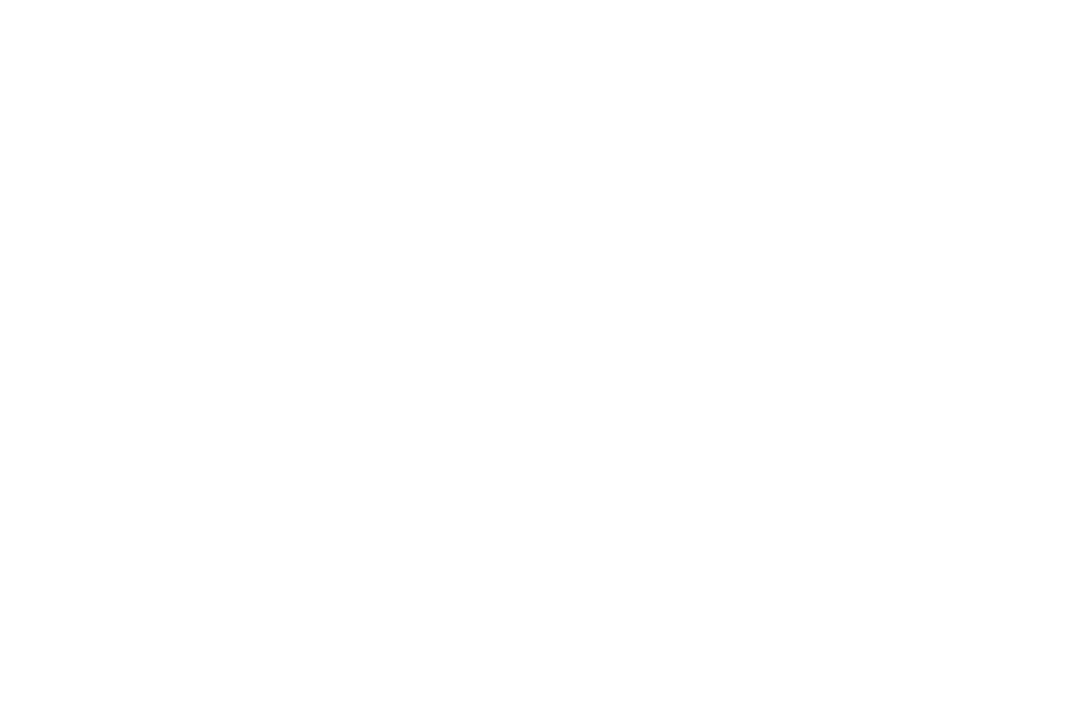
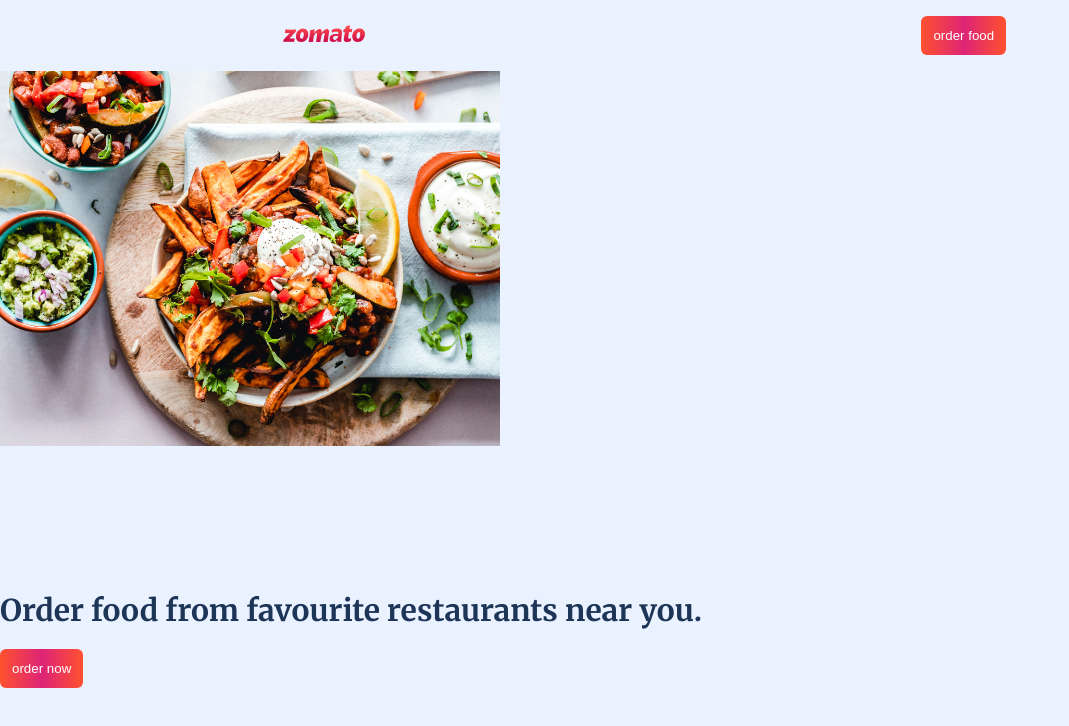
Before and after one commit to KushwahaVaibhav/mission-1, a plain HTML site: page index.html in a window 1280 px wide. Shown: the whole page, without its empty margins (0-1069 px from the left). Drawn offline with Linux system fonts and the light colour scheme.

Commit message:
add navbar and hero

```diff
--- a/index.html
+++ b/index.html
@@ -5,8 +5,38 @@
     <meta http-equiv="X-UA-Compatible" content="IE=edge">
     <meta name="viewport" content="width=device-width, initial-scale=1.0">
     <title>Document</title>
+    <link rel="preconnect" href="https://fonts.gstatic.com">
+<link
+ href="https://fonts.googleapis.com/css2?family=Merriweather:ital,wght@0,300;0,400;0,700;0,900;1,300;1,400;1,700;1,900&display=swap"
+  rel="stylesheet"
+  />
+  <link rel="stylesheet" href="style.css"/>
 </head>
 <body>
+    <header>
+        <nav class="navbar">
+            <div class="navbar__brand">
+                <img src="./assets/logo.png" alt="logo" class="navbar__logo"/>
+            </div>
+            <div class="navbar_nav_items">
+                <button class="nav_items button_primary">order food</button>
+            </div>
+        </nav>
+    </header>
+    <main class="container">
+
+    </main>
+<section class="hero_container">
+    <div class="hero_image_container">
+        <img class="hero_image" src="./assets/hero.jpg" alt="hero image"/>
+    </div>
+    <div class="hero_description">
+        <h1 class="hero_text"> Order food from favourite restaurants near you.</h1>
+        <button class="button_primary">order now</button>
+
+    </div>
+
+</section>
 
 </body>
 </html>
--- a/style.css
+++ b/style.css
@@ -0,0 +1,86 @@
+*{
+    margin: 0;
+    padding: 0;
+    body-sizing: border-box;
+}
+body {
+     font-family: "Merriweather",sans-serif;
+     background-color: #ebf2ff ;
+     overflow-x: hidden;
+}
+.button_primary{
+    background-image:linear-gradient(
+        to right,
+        #ff512f 0%,
+        #dd2476 51%,
+        #ff512f 100%
+    ) ;
+    color: #fff;
+    padding: 12px;
+    border: none;
+    border-radius: 6px;
+}
+.container{
+    width: 100%;
+    margin: 0 auto;
+    padding: 0 15px;
+}
+.navbar{
+    display: flex;
+    justify-content: space-around;
+    align-items: center;
+}
+.navbar__brand{
+    width: 100px;
+}
+.navbar__logo{
+    width: 100%;
+}
+.hero_container{
+    width: 100%;
+
+}
+.hero_image{
+    width: 100%;
+}
+
+.hero_text{
+    font-size: 30px;
+    color: #1d3557;
+    margin: 20px 0;
+}
+@media (min_width:768px){
+ .navbar{
+     justify-content: space-between;
+     padding: 10px 20px;
+ }
+ .navbar__brand{
+     width: 150px;
+ }
+
+ .button_primary{
+     padding: 20px;
+     font-size: 20px;
+ }
+ .her0_container{
+     display: flex;
+     flex-direction: row-reverse;
+     align-items: center;
+     justify-content: space-between;
+     gap: 10px;
+ }
+}
+@media( min-width:1020px){
+.container{
+    max-width: 900px;
+}
+.hero_image_container{
+    height: 500px;
+    width: 500px;
+}
+}
+@media(min-width:1400px){
+ .container{
+     max-width: 1250px; ;
+ }
+}
```
